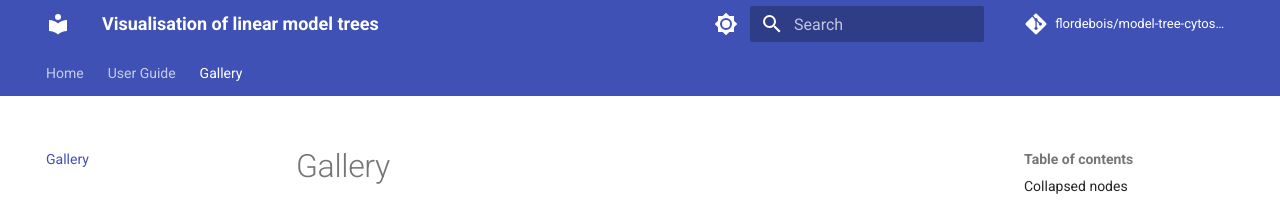
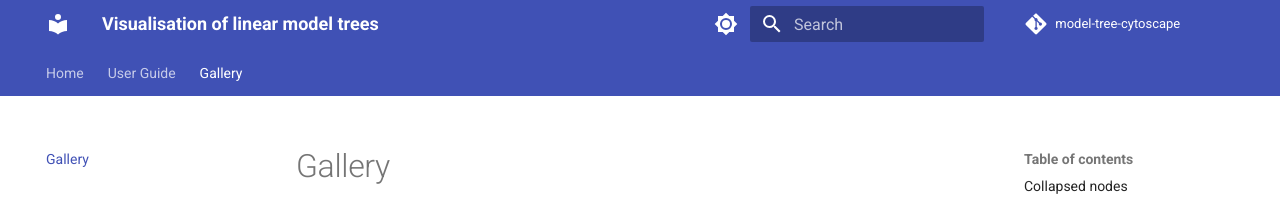
Before and after one commit to flordebois/model-tree-cytoscape, an MkDocs documentation site: the page built from docs/gallery.md, in a window 1280 px wide. Shown: the top 205 px of the page. Built offline with MkDocs 1.6.1 and Material for MkDocs 9.7.7, drawn with Linux system fonts in a browser that asks for light colours; comment, search, counter and statistics services are not loaded.

Commit message:
adjust README.mk and mkdocs.yml 2

```diff
--- a/mkdocs.yml
+++ b/mkdocs.yml
@@ -1,7 +1,7 @@
 site_name: Visualisation of linear model trees
 site_description: User guide and documentation for the Dash application
-site_url: https://flordebois.github.io/model-tree-cytoscape/
-repo_name: flordebois/model-tree-cytoscape
+site_url: https://flordebois.github.io/model-tree-cytoscape/home/
+repo_name: model-tree-cytoscape
 repo_url: https://github.com/flordebois/model-tree-cytoscape
 
 theme:
```
Also changed, not shown: README.md (+1 -1 lines).
